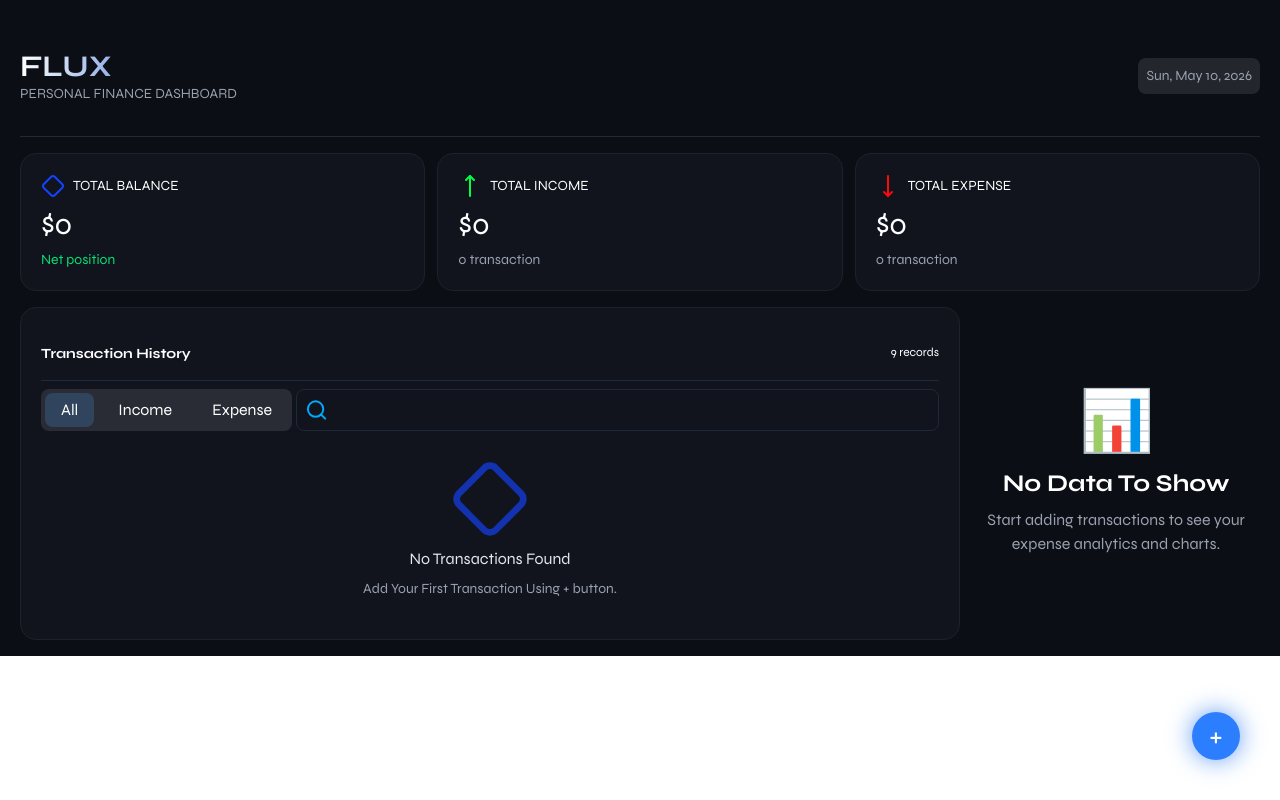
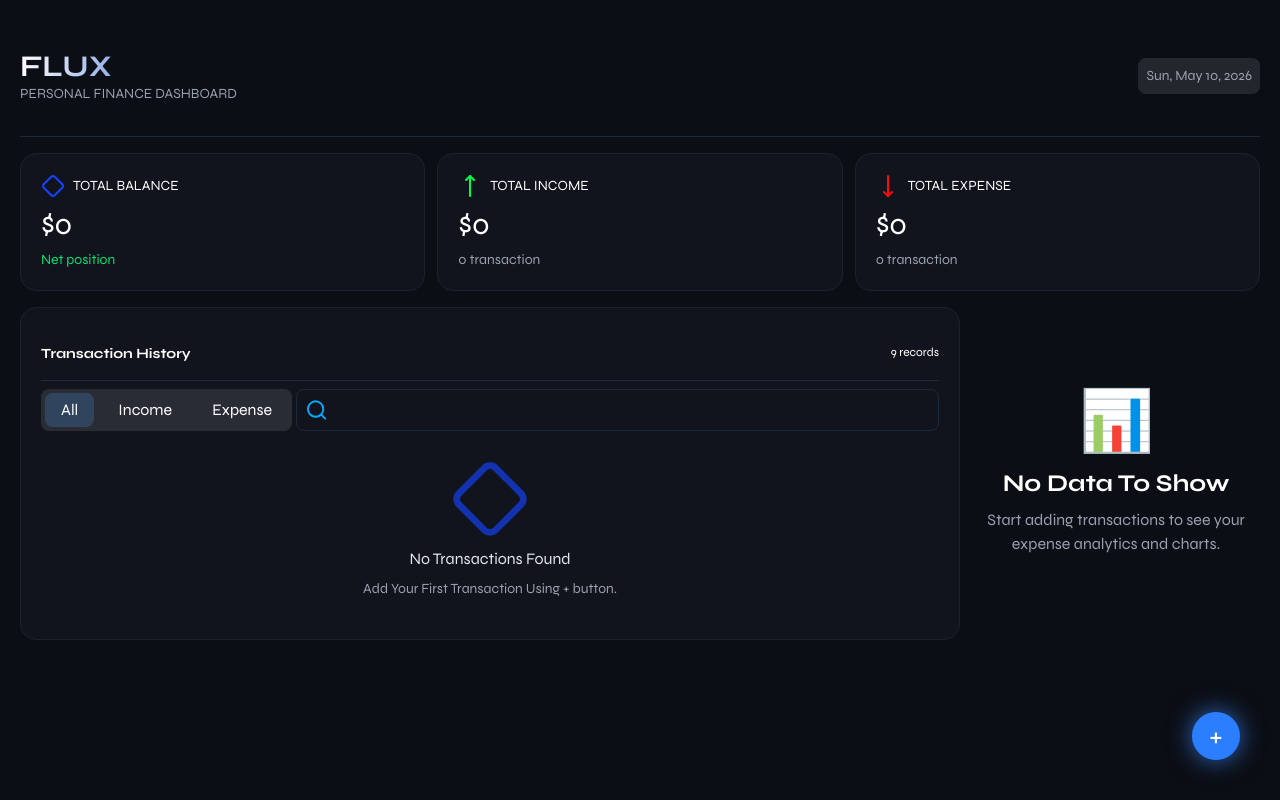
Before and after one commit to AlexZinminaung/Flux-expense-tracker, a React (Vite) app in the folder client/: page / in a window 1280 px wide. Built offline with nearby package versions, Linux system fonts and the light colour scheme.

Commit message:
fix min height of main

```diff
--- a/client/src/App.tsx
+++ b/client/src/App.tsx
@@ -16,7 +16,7 @@ function App() {
   const [isFormOpen, setFormOpen] = useState(false)
 
   return (
-    <section className='container-main'>
+    <section className='container-main min-h-screen'>
       <ExpenseProvider>
         {/* Navbar */}
         <Navbar/>
```
